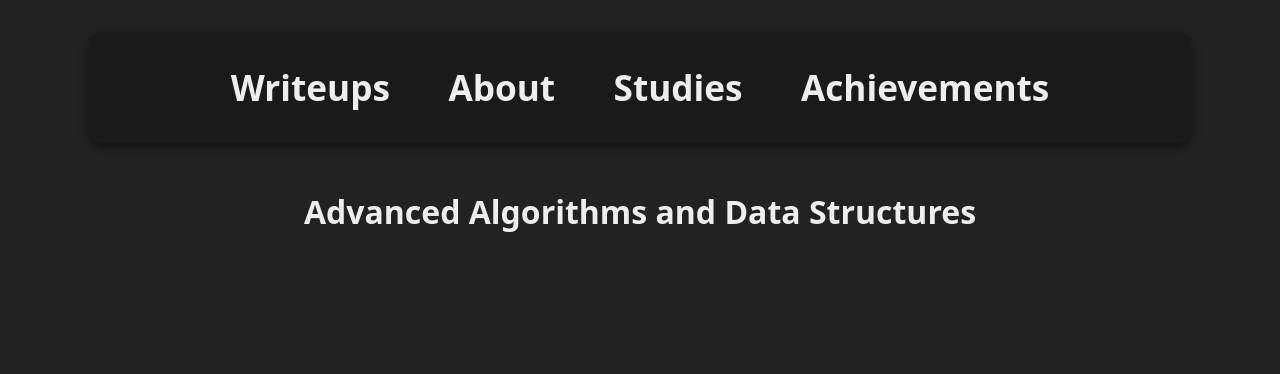
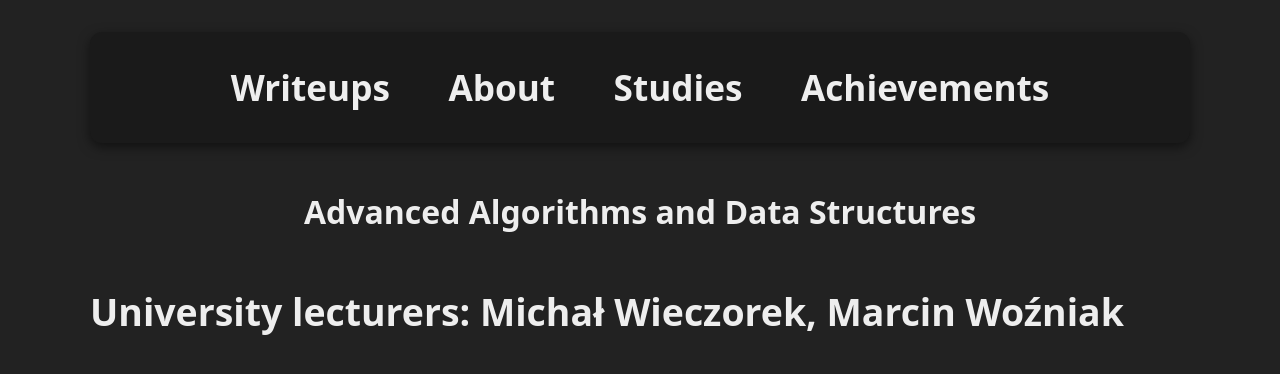
Before and after one commit to mrb3d1/mrb3d1.github.io, a Jekyll site: the page built from studies/advanced-algorithms-and-data-structures/index.md, in a window 1280 px wide. Shown: the top 374 px of the page. Built offline with Jekyll 4.4.1, drawn with Linux system fonts in a browser that asks for light colours.

Commit message:
Update index.md

```diff
--- a/studies/advanced-algorithms-and-data-structures/index.md
+++ b/studies/advanced-algorithms-and-data-structures/index.md
@@ -15,3 +15,5 @@ layout: default
 </div>
 
 <h1 style="text-align: center;">Advanced Algorithms and Data Structures</h1>
+
+### University lecturers: Michał Wieczorek, Marcin Woźniak
```
